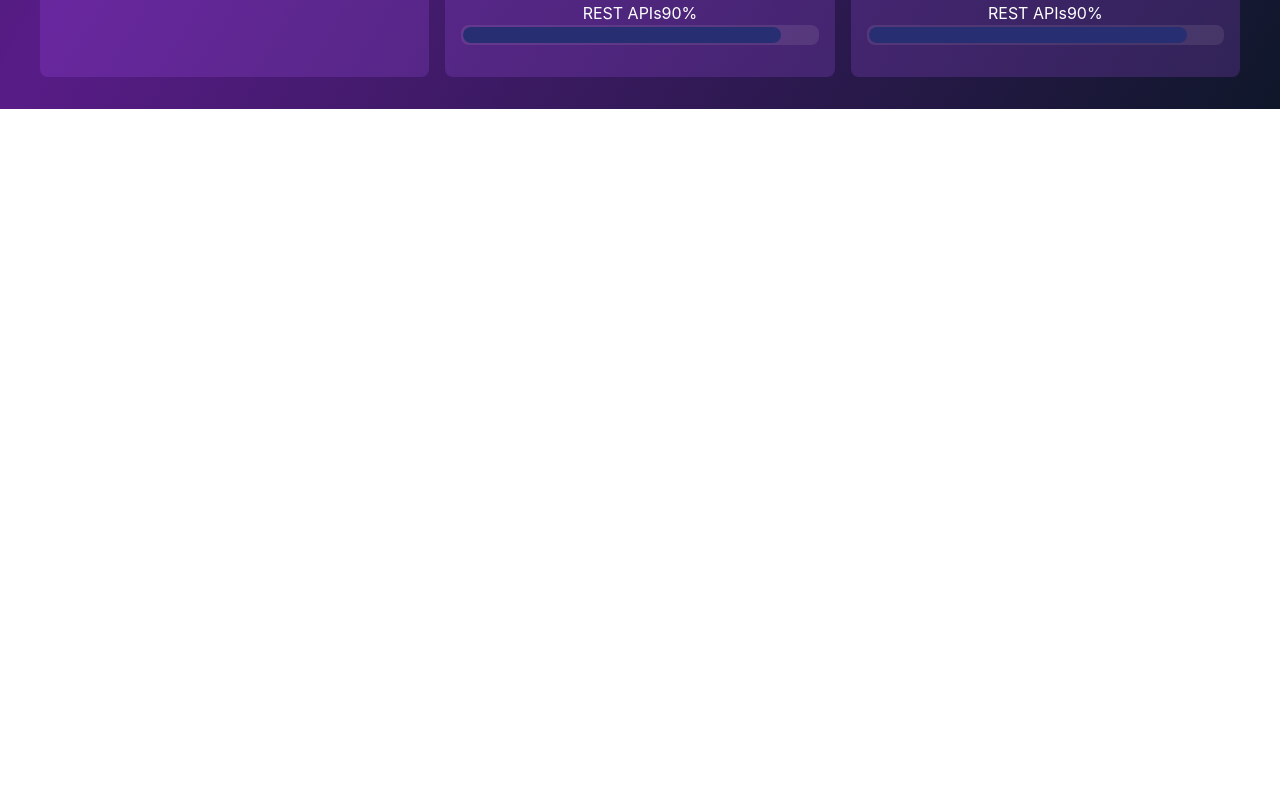
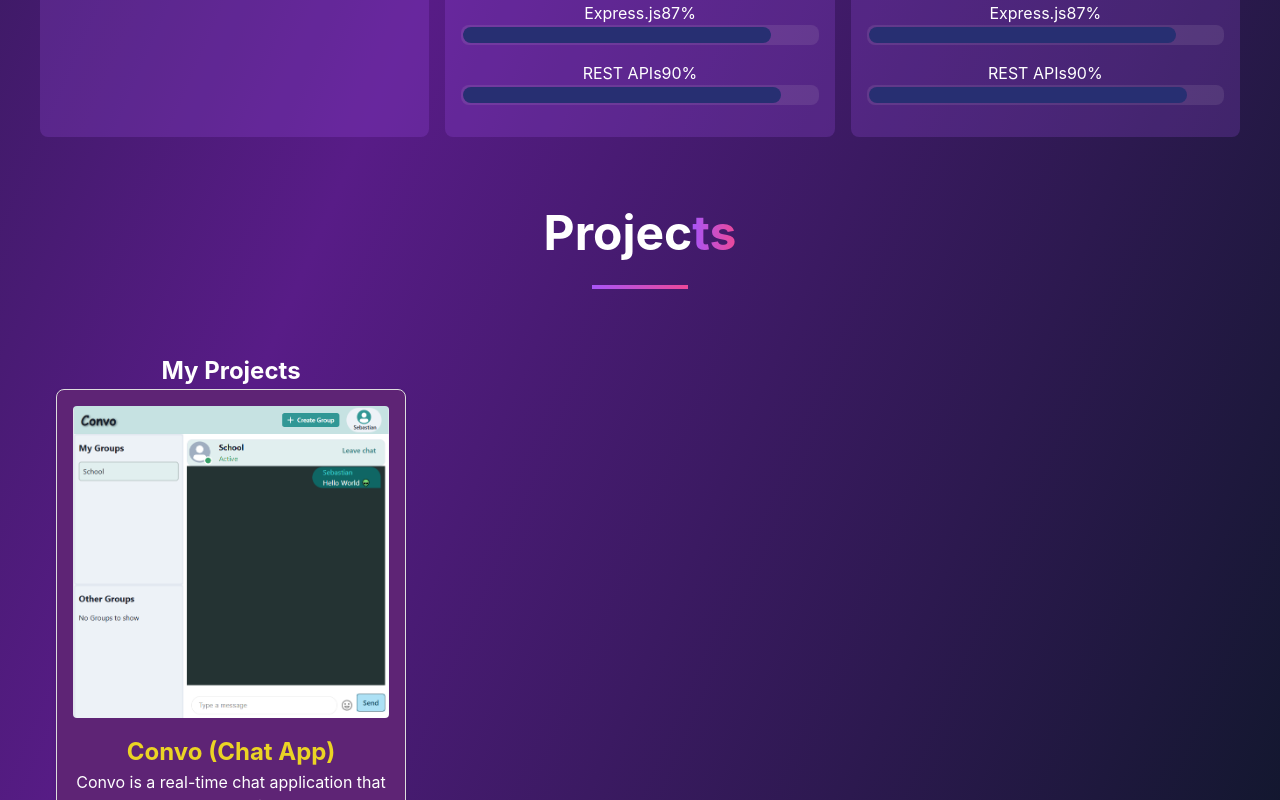
Before and after one commit to selope997/sebas-portfolio, a React (Vite) app in the folder myPortfolio/: page / in a window 1280 px wide. Shown: the part 2000-2800 px from the top of the page. Before the commit the page ends 2109 px from the top, so only its background shows below. Built offline with nearby package versions, Linux system fonts and the light colour scheme.

Commit message:
first project added

```diff
--- a/myPortfolio/package.json
+++ b/myPortfolio/package.json
@@ -14,7 +14,8 @@
   },
   "dependencies": {
     "react": "^19.1.0",
-    "react-dom": "^19.1.0"
+    "react-dom": "^19.1.0",
+    "react-icons": "^5.5.0"
   },
   "devDependencies": {
     "@eslint/js": "^9.29.0",
--- a/myPortfolio/src/components/Hero.tsx
+++ b/myPortfolio/src/components/Hero.tsx
@@ -34,8 +34,8 @@ const Hero = () => {
 
         <div className="hero-socials">
           {[
-            { icon: Github, href: "#", label: "GitHub" },
-            { icon: Linkedin, href: "#", label: "LinkedIn" },
+            { icon: Github, href: "https://github.com/selope997", label: "GitHub" },
+            { icon: Linkedin, href: "https://linkedin.com/in/sebastian-lopez-28a682193", label: "LinkedIn" },
             { icon: Mail, href: "#contact", label: "Email" },
           ].map((social, index) => (
             <a
--- a/myPortfolio/src/components/Navigation.tsx
+++ b/myPortfolio/src/components/Navigation.tsx
@@ -9,7 +9,7 @@ const Navigation = () => {
     { name: "Home", href: "#home" },
     { name: "About", href: "#about" },
     { name: "Skills", href: "#skills" },
-    //{ name: "Projects", href: "#projects" },
+    { name: "Projects", href: "#projects" },
     //{ name: "Contact", href: "#contact" },
   ];
 
--- /dev/null
+++ b/myPortfolio/src/components/ProjectsSection.tsx
@@ -0,0 +1,23 @@
+import "../styles.css";
+import myPhoto from "../assets/workingPerson.jpg";
+import Projects from "./projects/Projects";
+
+const ProjectsSection = () => {
+  return (
+    <section id="about" className="section">
+      <div className="container">
+        <section className="section-header">
+          <h2 className="section-title">
+             Projec<span>ts</span>
+          </h2>
+          <div className="section-divider"></div>
+        </section>
+        <section className="about-content">
+          <Projects/>
+        </section>
+      </div>
+    </section>
+  );
+};
+
+export default ProjectsSection;
--- a/myPortfolio/src/components/SkillsSection.tsx
+++ b/myPortfolio/src/components/SkillsSection.tsx
@@ -1,4 +1,4 @@
-import { useState } from "react";
+//import { useState } from "react";
 import "../styles.css";
 import Skills from "./skillsBar/Skills"; // Assuming you have a skills.json file with your skills data+
 
--- /dev/null
+++ b/myPortfolio/src/components/projects/ProjectHolder.tsx
@@ -0,0 +1,33 @@
+import React from 'react';
+
+interface ProjectCardProps {
+    title: string;
+    description: string;
+    imageUrl: string;
+    projectLink1: string;
+    projectLink2: string;
+    technologies?: React.ReactNode[];
+}
+
+const ProjectCard: React.FC<ProjectCardProps> = ({ title, description, imageUrl, projectLink1, projectLink2, technologies }) => (
+    <div style={{ border: '1px solid #ddd', borderRadius: 8, padding: 16, maxWidth: 350, backgroundColor: '#5e2475', boxShadow: '0 2px 4px rgba(0,0,0,0.1)' }}>
+        <img src={imageUrl} alt={title} style={{ width: '100%', borderRadius: 4 }} />
+        <h2 style={{marginTop: '10px', color: '#ebd424'}}>{title}</h2>
+        <p>{description}</p>
+        <a href={projectLink1} target="_blank" rel="noopener noreferrer">
+            Frontend Code
+        </a>
+        <a href={projectLink2} target="_blank" rel="noopener noreferrer" style={{ marginLeft: 10 }}>
+            Backend Code
+        </a>
+        <div className="technologies">
+            {technologies && technologies.map((tech) => (
+                tech
+            ))}
+        </div>
+
+
+    </div>
+);
+
+export default ProjectCard;
--- /dev/null
+++ b/myPortfolio/src/components/projects/Projects.tsx
@@ -0,0 +1,65 @@
+import React from 'react';
+import ProjectHolder from './ProjectHolder';
+import chatImage from '../../assets/ChatApp.png'; // Adjust the path as necessary
+import { FaReact, FaNodeJs } from 'react-icons/fa';
+import { SiExpress, SiMongodb, SiPostgresql } from 'react-icons/si';
+
+//import './Projects.css';
+
+interface Project {
+    id: number;
+    title: string;
+    description: string;
+    image: string;
+    technologies: string[];
+    githubLink1?: string;
+    githubLink2?: string;
+    Technologies?: React.ReactNode[]; // Optional property for additional components
+}
+
+const Projects: React.FC = () => {
+    const projects: Project[] = [
+        // Add your projects here
+        {
+            id: 1,
+            title: "Convo (Chat App)",
+            description: "Convo is a real-time chat application that allows users to communicate seamlessly. It features user authentication, message history, and a responsive design.",
+            image: chatImage,
+            technologies: ["React", "TypeScript", "CSS"],
+            githubLink1: "https://github.com/selope997/wil-frontend.git",
+            githubLink2: "https://github.com/Ljabin/wil-backend.git",
+
+            Technologies: [
+                <FaReact size="2em" color="#ffffffff" />,
+                <FaNodeJs size="2em" color="#ffffffff" />,
+                <SiMongodb size="2em" color="#ffffffff" />,
+                <SiExpress size="2em" color="#ffffffff" />,
+
+
+            ],
+        },
+    ];
+
+    return (
+        <section className="projects-section">
+            <h2>My Projects</h2>
+            <div className="projects-grid">
+                {projects.map((project) => (
+
+                            <ProjectHolder
+                                title={project.title}
+                                description={project.description}
+                                imageUrl={project.image}
+                                projectLink1={project.githubLink1 || '#'}
+                                projectLink2={project.githubLink2 || '#'}
+                                technologies={project.Technologies}
+                            />
+
+
+                ))}
+            </div>
+        </section>
+    );
+};
+
+export default Projects;
--- a/myPortfolio/src/components/skillsBar/Skills.tsx
+++ b/myPortfolio/src/components/skillsBar/Skills.tsx
@@ -1,7 +1,7 @@
 
-import React from 'react';
+//import React from 'react';
 import SkillCategory from './SkillCategory';
-import { Code, Database, Globe, Wrench } from 'lucide-react';
+import { Database, Globe, Wrench } from 'lucide-react';
 
 const Skills = () => {
   const skillCategories = [
@@ -22,7 +22,7 @@ const Skills = () => {
         { name: "Node.js", level: 88, color: "nodejs" },
         { name: "Python", level: 85, color: "python" },
         { name: "PostgreSQL", level: 82, color: "postgresql" },
-        { name: "MongoDB", level: 80, color: "mongodb" },
+        { name: "Django", level: 80, color: "mongodb" },
         { name: "Express.js", level: 87, color: "express" },
         { name: "REST APIs", level: 90, color: "rest" }
       ]
--- a/myPortfolio/src/pages/Index.tsx
+++ b/myPortfolio/src/pages/Index.tsx
@@ -1,7 +1,7 @@
 import Hero from "../components/Hero";
 import About from "../components/About";
 import SkillsSection from "../components/SkillsSection";
-// import Projects from "../components/Projects";
+import Projects from "../components/ProjectsSection";
 // import Contact from "../components/Contact";
 import Navigation from "../components/Navigation";
 
@@ -12,8 +12,8 @@ const Index = () => {
       <Hero />
       <About />
       <SkillsSection />
-      {/*<Projects />
-      <Contact /> */}
+      <Projects />
+      {/*<Contact /> */}
     </div>
   );
 };
--- a/myPortfolio/src/styles.css
+++ b/myPortfolio/src/styles.css
@@ -377,3 +377,9 @@ body {
     border-radius: 8px;
     background-color: #272f72;
   }
+
+  /* Projects Section */
+  .container
+  {
+    margin-top: 60px;
+  }
```
Also changed, not shown: myPortfolio/src/assets/ChatApp.png (added), 1 other file (tests, documents, lock files or other folders).
